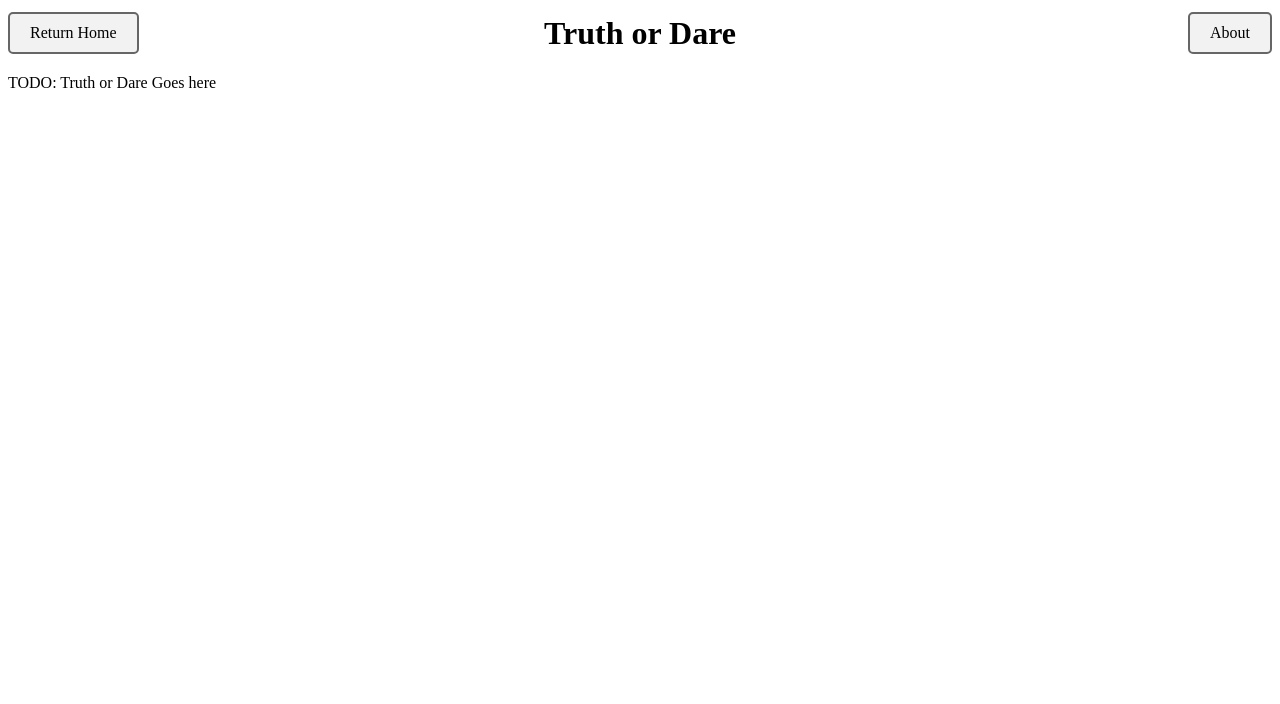
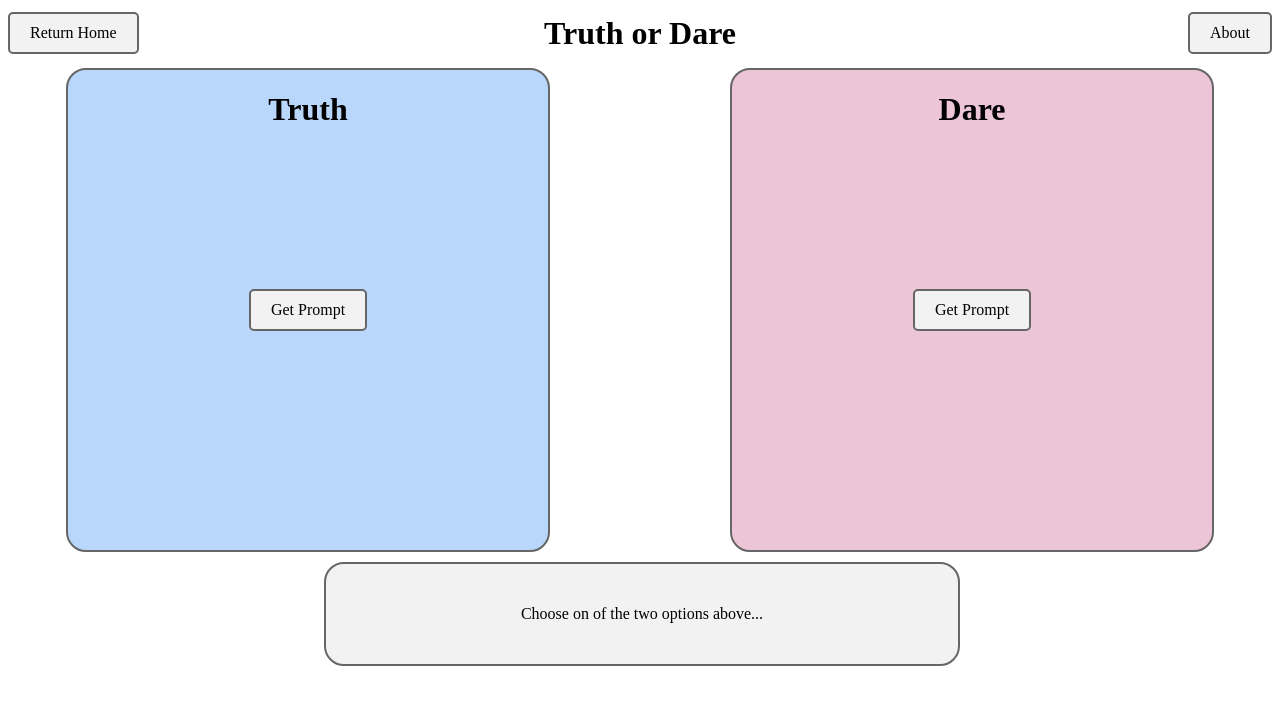
Before and after one commit to idenning2003/PajamaJams, a plain HTML site: page games/truth-or-dare.html in a window 1280 px wide. Drawn offline with Linux system fonts and the light colour scheme.

Commit message:
Truth or dare functionality complete

```diff
--- a/css/style.css
+++ b/css/style.css
@@ -10,6 +10,15 @@
     left: 50%;
     transform: translateX(-50%);
     margin: 0;
+}
+
+.unselectable {
+    -webkit-touch-callout: none;
+    -webkit-user-select: none;
+    -khtml-user-select: none;
+    -moz-user-select: none;
+    -ms-user-select: none;
+    user-select: none;
 }
 
 .button {
--- /dev/null
+++ b/css/truth-or-dare.css
@@ -0,0 +1,54 @@
+#game {
+    width: 100%;
+    height: 80vh;
+}
+
+#options {
+    display: flex;
+    justify-content: center;
+    align-items: center;
+}
+
+#truth {
+    background-color: #B8D7FA;
+}
+
+#dare {
+    background-color: #ECC5D6;
+}
+
+#result {
+    background-color: #f2f2f2;
+    width: 50%;
+    margin-right: 25%;
+    margin-left: 25%;
+    border: 2px solid #666666;
+    border-radius: 20px;
+    height: 100px;
+    display: flex;
+    justify-content: center;
+    align-items: center;
+}
+
+#spacer {
+    width: calc(50dvw - 60vh);
+}
+
+#truthButton {
+    transform: translateY(-50%);
+    margin-top: calc(50% - 80px);
+}
+
+#dareButton {
+    transform: translateY(-50%);
+    margin-top: calc(50% - 80px);
+}
+
+.option {
+    width: min(50dvw, 60vh);
+    height: min(50dvw, 60vh);
+    margin: 10px;
+    text-align: center;
+    border: 2px solid #666666;
+    border-radius: 20px;
+}
--- a/games/truth-or-dare.html
+++ b/games/truth-or-dare.html
@@ -8,6 +8,8 @@
     <link rel="icon" type="image/x-icon" href="/images/favicon.ico">
     <link rel="stylesheet" href="/css/style.css">
 
+    <link rel="stylesheet" href="/css/truth-or-dare.css">
+
     <!-- Author: Isaac Denning and Ethan Gruening
     Isaac ISU Netid : idenning@iastate.edu
     Ethan ISU Netid : ethgru@iastate.edu
@@ -15,12 +17,25 @@
 </head>
 <body>
     <div id="header">
-        <a href="/index.html" class="button">Return Home</a>
+        <a href="/index.html" class="unselectable button">Return Home</a>
         <h1>Truth or Dare</h1>
-        <a href="/abouts/truth-or-dare.html" class="button">About</a>
+        <a href="/abouts/truth-or-dare.html" class="unselectable button">About</a>
     </div>
     <div id="game">
-        <p>TODO: Truth or Dare Goes here</p>
+        <div id="options">
+            <div id="truth" class="option">
+                <h1>Truth</h1>
+                <p id="truthButton" class="unselectable button">Get Prompt</p>
+            </div>
+            <div id="spacer"></div>
+            <div id="dare" class="option">
+                <h1>Dare</h1>
+                <p id="dareButton" class="unselectable button">Get Prompt</p>
+            </div>
+        </div>
+        <div id="result">
+            <p>Choose on of the two options above...</p>
+        </div>
     </div>
 
     <script src="/js/truth-or-dare.js"></script>
--- a/js/truth-or-dare.js
+++ b/js/truth-or-dare.js
@@ -0,0 +1,18 @@
+var truthButton = document.getElementById("truthButton");
+var dareButton = document.getElementById("dareButton");
+truthButton.addEventListener("click", function() {
+    loadResult("truths");
+});
+dareButton.addEventListener("click", function() {
+    loadResult("dares");
+});
+var result = document.getElementById("result");
+
+function loadResult(choice) {
+    fetch("/json/truth-or-dare.json")
+    .then(response => response.json())
+    .then(json => setResult(json));
+    function setResult(json) {
+        result.innerHTML = "<p>" + json[choice][Math.floor(Math.random()*json[choice].length)] + "</p>";
+    }
+}
```
Also changed, not shown: abouts/truth-or-dare.html (+1 -1 lines), index.html (+1 -1 lines), json/truth-or-dare.json (added, +27 -0 lines).
